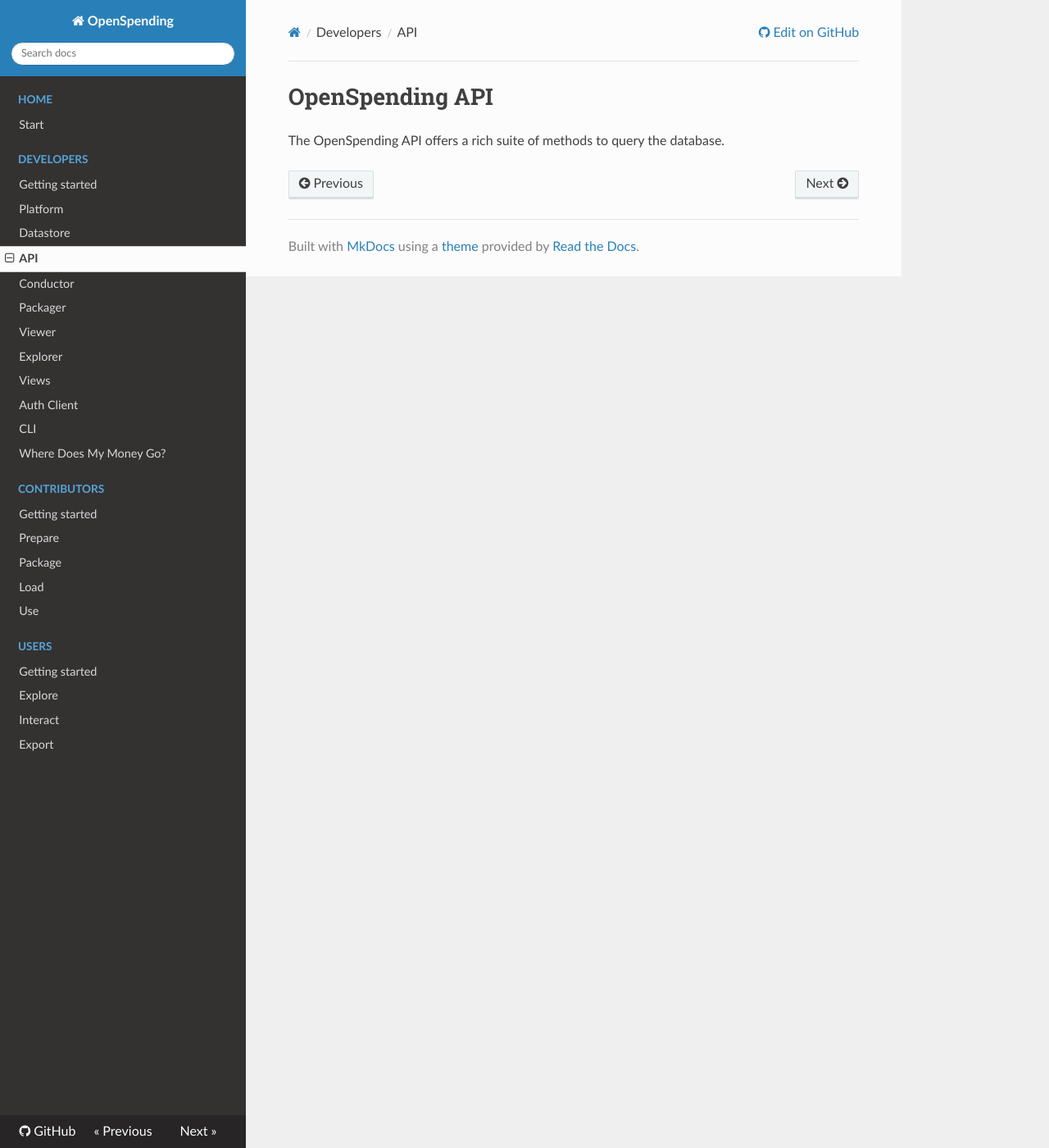
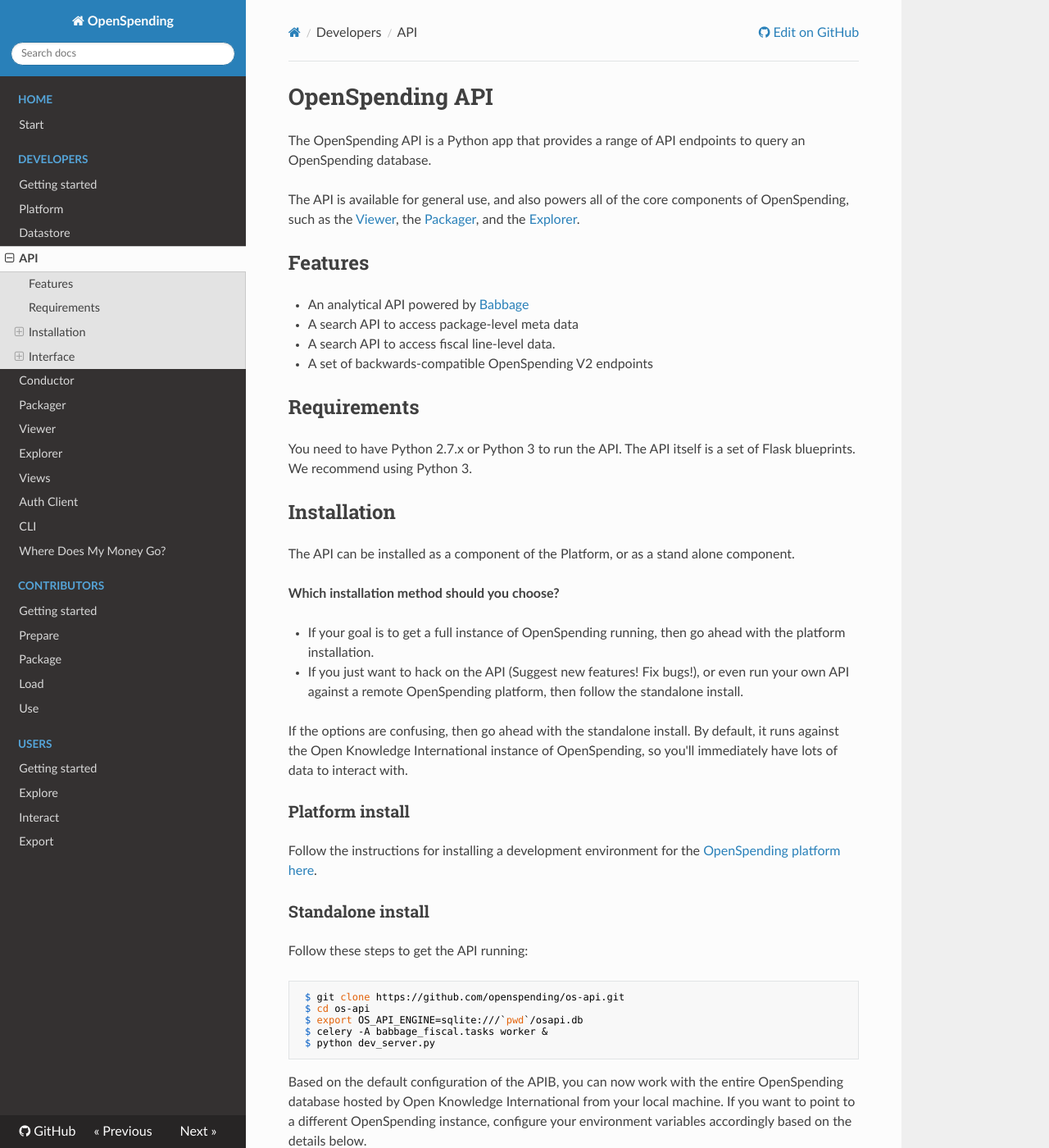
Before and after one commit to openspending/docs, an MkDocs documentation site: the page built from docs/developers/api.md, in a window 1280 px wide and 1400 px high. Shown: the whole window at 82% size. Built offline with MkDocs 1.6.1, drawn with Linux system fonts in a browser that asks for light colours; nearby versions of some CDN libraries; old or Windows-style settings are respelled for this version of MkDocs; some of the changed text lies outside the part shown.

Commit message:
API docs

````diff
--- a/docs/developers/api.md
+++ b/docs/developers/api.md
@@ -1,3 +1,93 @@
 # OpenSpending API
 
-The OpenSpending API offers a rich suite of methods to query the database.
+The OpenSpending API is a Python app that provides a range of API endpoints to query an OpenSpending database.
+
+The API is available for general use, and also powers all of the core components of OpenSpending, such as the [Viewer](./viewer/), the [Packager](./packager/), and the [Explorer](./explorer/).
+
+## Features
+
+- An analytical API powered by [Babbage](https://github.com/openspending/babbage)
+- A search API to access package-level meta data
+- A search API to access fiscal line-level data.
+- A set of backwards-compatible OpenSpending V2 endpoints
+
+## Requirements
+
+You need to have Python 2.7.x or Python 3 to run the API. The API itself is a set of Flask blueprints. We recommend using Python 3.
+
+## Installation
+
+The API can be installed as a component of the Platform, or as a stand alone component.
+
+**Which installation method should you choose?**
+
+- If your goal is to get a full instance of OpenSpending running, then go ahead with the platform installation.
+- If you just want to hack on the API (Suggest new features! Fix bugs!), or even run your own API against a remote OpenSpending platform, then follow the standalone install.
+
+If the options are confusing, then go ahead with the standalone install. By default, it runs against the Open Knowledge International instance of OpenSpending, so you'll immediately have lots of data to interact with.
+
+### Platform install
+
+Follow the instructions for installing a development environment for the [OpenSpending platform here](./platform/).
+
+### Standalone install
+
+Follow these steps to get the API running:
+
+```
+ $ git clone https://github.com/openspending/os-api.git
+ $ cd os-api
+ $ export OS_API_ENGINE=sqlite:///`pwd`/osapi.db
+ $ celery -A babbage_fiscal.tasks worker &
+ $ python dev_server.py
+```
+
+Based on the default configuration of the APIB, you can now work with the entire OpenSpending database hosted by Open Knowledge International from your local machine. If you want to point to a different OpenSpending instance, configure your environment variables accordingly based on the details below.
+
+## Interface
+
+### Call reference
+
+- `/api/3/info/<dataset>/package`
+  - Returns the Fiscal Data-Pacakge for this dataset
+- `/api/3/cubes`:
+  - Returns a list of the available datasets in the store
+- `/api/3/cubes/<dataset>/model`:
+  - Returns the `babbage` model for the dataset. This is the model which is used  when querying the data.
+- `/api/3/cubes/<dataset>/facts`:
+  - Returns individual entries from the dataset in non-aggregated form.
+  - Parameters:
+    - `cut` - filters on the data (`field_name:value`, `field_name:value|field_name:value` etc.)
+    - `fields` - fields to return
+    - `order` - data ordering (e.g. `field_name:desc`)
+    - `pagesize` - number of entries in one batch of returned data
+    - `page` - page selection
+- `/api/3/cubes/<dataset>/members/<dimension>`
+  - Returns the distinct set of values for a specific dimension.
+  - Parameters: `cut`, `order`, `page` and `pagesize` as above
+- `/api/3/cubes/<dataset>/aggregate`
+  - Returns an aggregate of the data in the specified dataset.
+  - Parameters:
+    - `cut`, `order`, `page` and `pagesize` as above
+    - `drilldown` - group by these dimensions (e.g. `field_name_1|field_name_2`)
+    - `aggregates` - which measures to aggregate (and what function to perform (e.g. `amount.sum`, `count`)
+- `/api/2/aggregate`
+  - A backwards compatible version of the aggregate API.
+  - Parameters:
+    - `dataset` - dataset to query
+    - `measure` - measure to aggregate
+    - `cut` - filters on the data
+    - `drilldown` - fields to group by the results
+    - `page` and `page_size` - as above
+    - `order` - same as `sort`, above
+
+### Contributing code
+
+Found a bug? Got neat way to refactor an existing code path? Bursting with ideas to make OpenSpending more awesome?
+
+We *can't wait* to see your contributions. Here are a few things that will help:
+
+- All open issues for the Packager [can be found here](http://github.com/openspending/openspending/issues), labeled "API". If you are working on an existing issue, please let us know by commenting on an issue. Likewise, if you are working on something new, open an issue to let us know.
+- We follow a set of [coding standards](https://github.com/okfn/coding-standards), and we have simple examples of those coding standards implemented for [Python](https://github.com/okfn/oki-py) and [Javascript](https://github.com/okfn/oki-js). Please do read before starting.
+
+If anything is unclear, or you just want to talk with other people working on OpenSpending, then catch us on [Gitter.im](http://gitter.im/openspending/chat).
````
